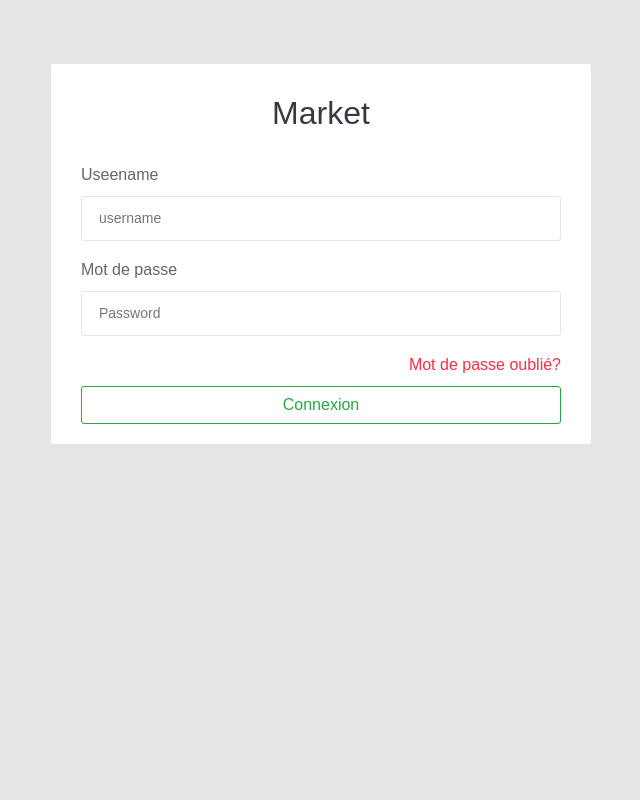
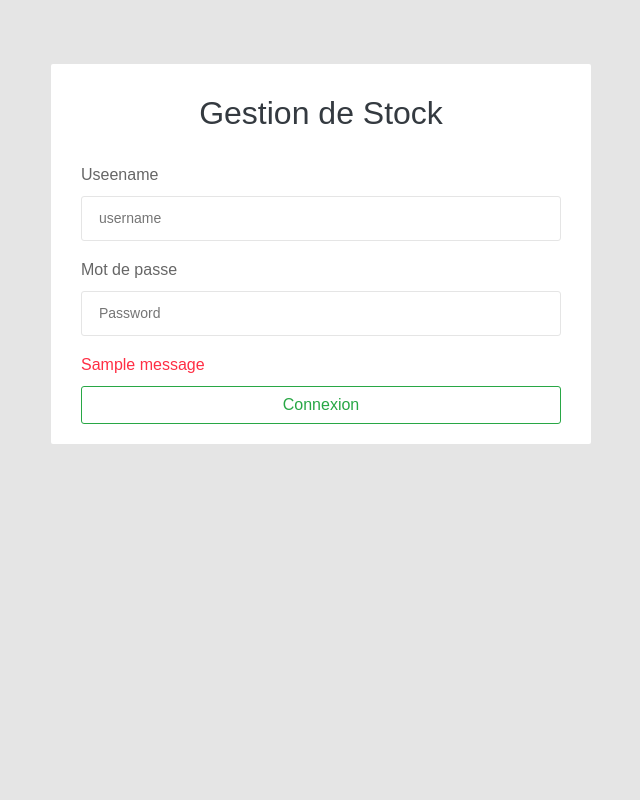
Before and after one commit to MrAbdelaziz/GestionStock-django, a Django app: page / in a window 1280 px wide. Shown: the whole page, without its empty margins (319-959 px from the left). Run offline with Django 3.2, Linux system fonts and the light colour scheme; one stand-in notice (Sample message) is shown; some libraries are stand-ins or nearby versions; some web fonts are replaced.

Commit message:
update : login page -> err message

```diff
--- a/frontoffice/views.py
+++ b/frontoffice/views.py
@@ -5,8 +5,9 @@ from django.contrib.auth import authenticate, login, logout
 from django.http import *
 from django.views.generic import TemplateView
 from django.conf import settings
+from django.contrib import messages
 def login(requset):
-    return render(requset, "login.html")
+    return render(requset, "login.html",)
 class LoginView(TemplateView):
 
   template_name = 'login.html'
@@ -19,7 +20,7 @@ class LoginView(TemplateView):
     if user is not None and user.is_active:
         login(request)
         return HttpResponseRedirect(settings.LOGIN_REDIRECT_URL )
-
+    messages.success(request, 'mot de passe ou nom d''utilisateur incorrect')
     return render(request, self.template_name)
 
 
--- a/templates/frontoffice/adminDashboard.html
+++ b/templates/frontoffice/adminDashboard.html
@@ -2,8 +2,7 @@
 <html lang="en">
 <head>
     <meta charset="UTF-8">
-    <title>Admin</title>
-    <title>Adminachboard</title>
+    <title>AdminDashboard</title>
 </head>
 <body>
 <p>welcome</p>
--- a/templates/login.html
+++ b/templates/login.html
@@ -41,13 +41,14 @@
                         <div class="login-content">
                             <div class="login-logo">
                                 <a href="./">
-                                    <span class="h2 text-dark">Market</span>
+                                    <span class="h2 text-dark">Gestion de Stock</span>
                                 </a>
                             </div>
                             <div class="login-form">
                                 <form action="/" method="POST" id="checkLogin" >
                                     {% csrf_token %}
                                     <div class="form-group">
+
                                         <label>Useename </label>
                                         <input class="au-input au-input--full" type="text" id="email" name="username" placeholder="username">
                                     </div>
@@ -55,12 +56,22 @@
                                         <label>Mot de passe </label>
                                         <input class="au-input au-input--full" type="password" id="password" name="password" placeholder="Password">
                                     </div>
-                                    <div class="login-checkbox float-right">
+
+                                         <div class="login-checkbox float-left">
+                                        {% if messages %}
+                                            {% for message in messages %}
+                                                 <label>
+                                            <a href="#">{{ message }}</a>
+                                                 </label>
+                                            {% endfor %}
+                                        {% endif %}
+                                         </div>
+                                    <button id="connect" name="btn_submit" class="btn au-btn--block btn-outline-success" type="submit">Connexion</button>
+                                <!-- <div class="login-checkbox float-right">
                                         <label>
                                             <a href="#">Mot de passe oublié?</a>
                                         </label>
-                                    </div>
-                                    <button id="connect" name="btn_submit" class="btn au-btn--block btn-outline-success" type="submit">Connexion</button>
+                                    </div>-->
                                 </form> </div>
                         </div>
                     </div>
```
